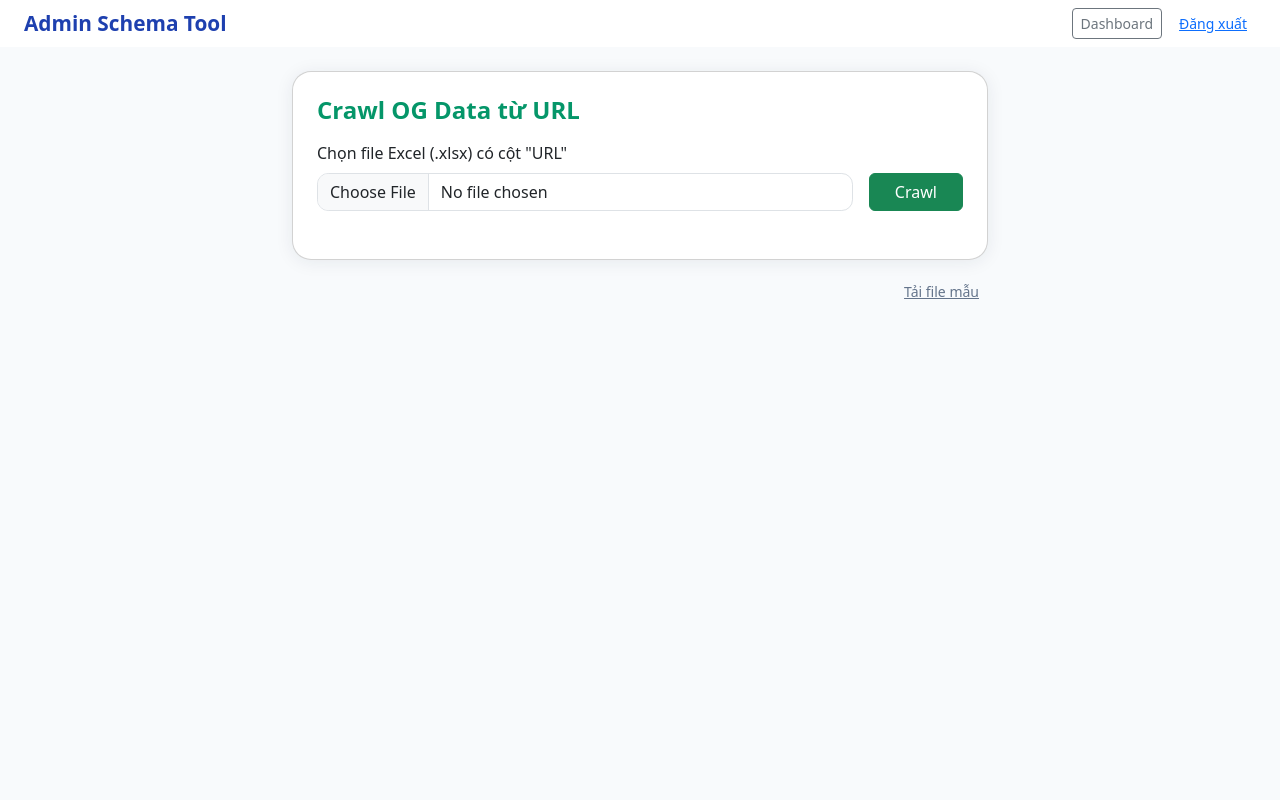
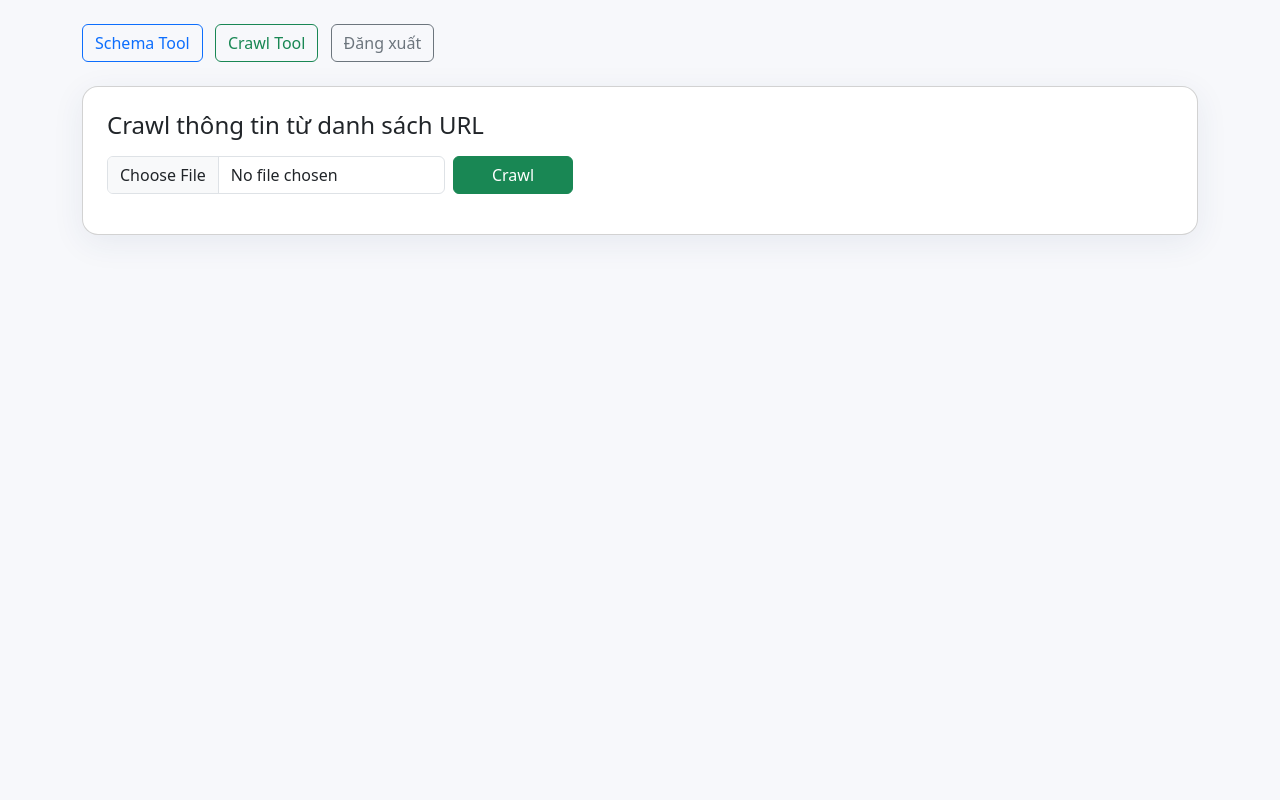
Before and after one commit to kelsey1334/web-chen-schema, a FastAPI app: page /crawl in a window 1280 px wide. Run offline with FastAPI, Linux system fonts and the light colour scheme; the visitor is signed in with stand-in values (Sample User, id 1).

Commit message:
Update crawl.html

```diff
--- a/templates/crawl.html
+++ b/templates/crawl.html
@@ -2,66 +2,73 @@
 <html lang="vi">
 <head>
     <meta charset="UTF-8">
-    <title>Crawl OG Data | Admin Schema Tool</title>
-    <link href="https://cdn.jsdelivr.net/npm/bootstrap@5.3.3/dist/css/bootstrap.min.css" rel="stylesheet">
+    <title>Crawl Tool - Quản lý</title>
+    <link rel="stylesheet" href="https://cdn.jsdelivr.net/npm/bootstrap@5.3.3/dist/css/bootstrap.min.css">
     <style>
-        body { background: #f8fafc; min-height:100vh; }
-        .container { max-width: 720px;}
-        .nav-brand { color: #1e40af; font-weight: bold; font-size: 1.3rem;}
-        .card { border-radius: 1.2rem; box-shadow: 0 2px 18px rgba(30,41,59,0.08);}
-        .form-control { border-radius: .7rem;}
-        .table { background: #fff;}
+        body { background: #f7f8fb;}
+        .card { border-radius: 1rem; box-shadow: 0 8px 32px rgba(40,60,120,0.08);}
+        .nav-link.active { background: #38b34a; color: #fff!important;}
+        .table td { vertical-align: middle;}
+        .btn-action { min-width: 120px;}
     </style>
 </head>
 <body>
-    <nav class="navbar navbar-light px-4" style="background:#fff;">
-        <span class="nav-brand">Admin Schema Tool</span>
-        <a href="/dashboard" class="btn btn-outline-secondary btn-sm ms-auto me-2">Dashboard</a>
-        <a href="/logout" class="btn btn-link btn-sm">Đăng xuất</a>
+<div class="container py-4">
+    <nav class="mb-4">
+        <a href="/upload" class="btn btn-outline-primary me-2">Schema Tool</a>
+        <a href="/crawl" class="btn btn-outline-success me-2">Crawl Tool</a>
+        <a href="/logout" class="btn btn-outline-secondary">Đăng xuất</a>
     </nav>
-    <div class="container py-4">
     <div class="card p-4">
-            <h4 class="fw-bold mb-3" style="color:#059669">Crawl OG Data từ URL</h4>
-            <form method="post" enctype="multipart/form-data" class="row g-3">
-                <div class="col-md-10">
-                    <label class="form-label">Chọn file Excel (.xlsx) có cột "URL"</label>
-                    <input type="file" name="file" accept=".xlsx" required class="form-control">
+        <h4 class="mb-3">Crawl thông tin từ danh sách URL</h4>
+        <form method="post" enctype="multipart/form-data" class="row g-2 align-items-end mb-3">
+            <div class="col-auto">
+                <input type="file" class="form-control" name="file" required>
             </div>
-                <div class="col-md-2 d-flex align-items-end">
-                    <button class="btn btn-success w-100" type="submit">Crawl</button>
+            <div class="col-auto">
+                <button type="submit" class="btn btn-success btn-action">Crawl</button>
             </div>
         </form>
-            <div class="mt-4">
-                {% if logs %}
-                    <div class="alert alert-info py-2 mb-2">Log tiến trình:</div>
+        {% if error %}
+        <div class="alert alert-danger">{{ error }}</div>
+        {% endif %}
+        {% if result %}
         <div class="table-responsive">
-                        <table class="table table-bordered align-middle">
-                            <thead>
+            <table class="table table-sm table-bordered align-middle mt-3">
+                <thead class="table-light">
                     <tr>
-                                    <th>#</th>
-                                    <th>Log</th>
+                        <th>STT</th>
+                        <th>URL</th>
+                        <th>Title</th>
+                        <th>Description</th>
+                        <th>Date</th>
+                        <th>Image</th>
                     </tr>
                 </thead>
                 <tbody>
-                            {% for i, log in enumerate(logs, 1) %}
+                {% for row in result %}
                     <tr>
-                                    <td>{{ i }}</td>
-                                    <td style="font-size:.97rem;">{{ log }}</td>
+                        <td>{{ loop.index }}</td>
+                        <td style="max-width:300px;word-break:break-all">{{ row["URL"] }}</td>
+                        <td>{{ row["Title"] }}</td>
+                        <td>{{ row["Description"] }}</td>
+                        <td>{{ row["Date"] }}</td>
+                        <td>
+                            {% if row["Image"] %}
+                                <a href="{{ row['Image'] }}" target="_blank">Xem ảnh</a>
+                            {% endif %}
+                        </td>
                     </tr>
                 {% endfor %}
                 </tbody>
             </table>
         </div>
-                {% endif %}
         {% if file_url %}
-                    <div class="alert alert-success mt-3">
-                        <a href="{{ file_url }}" class="btn btn-success">Tải file kết quả</a>
+        <div class="mt-2">
+            <a href="{{ file_url }}" class="btn btn-primary btn-sm">Tải kết quả Excel</a>
         </div>
         {% endif %}
-            </div>
-        </div>
-        <div class="text-end mt-3">
-            <a href="https://schema-excel-mau.site/crawl-mau.xlsx" target="_blank" class="btn btn-link btn-sm" style="color:#64748b">Tải file mẫu</a>
+        {% endif %}
     </div>
 </div>
 </body>
```
Lines whose indentation alone changed are shown as unchanged.
